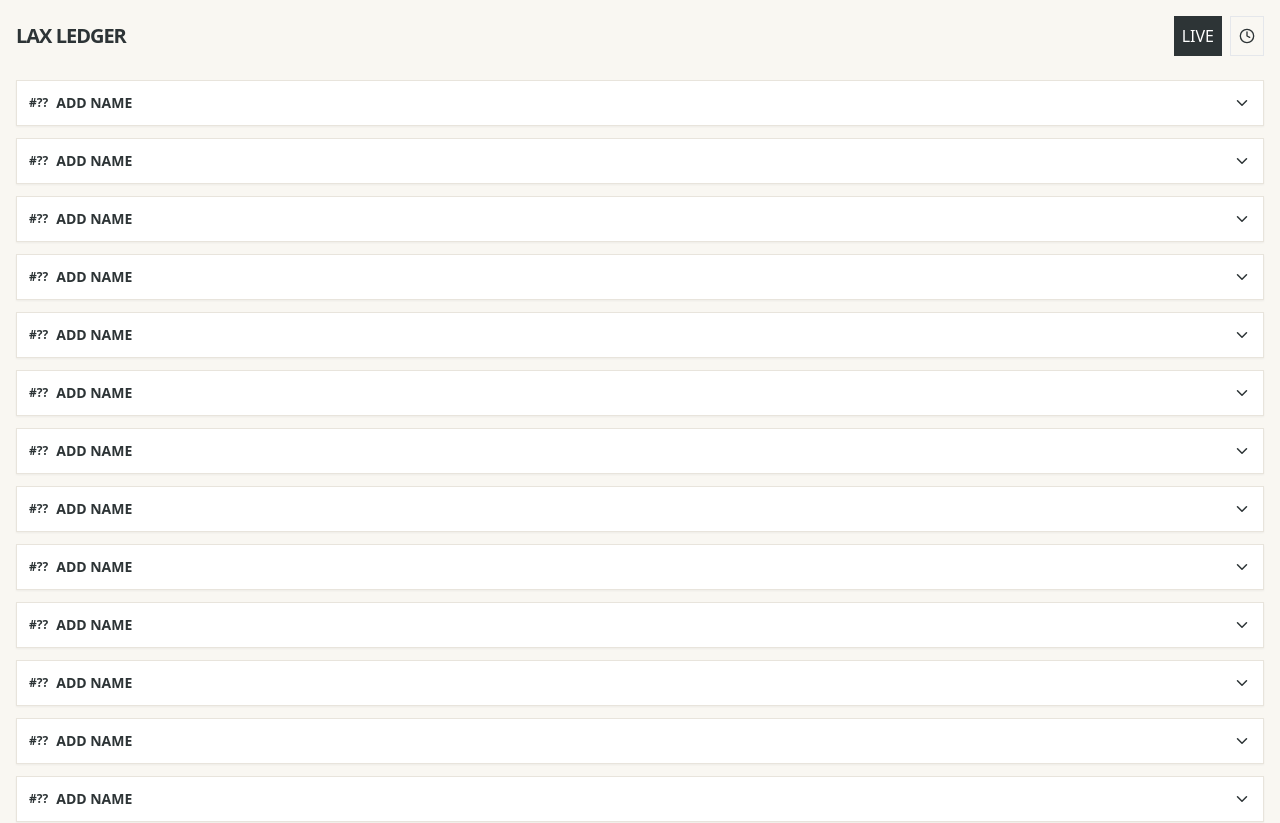
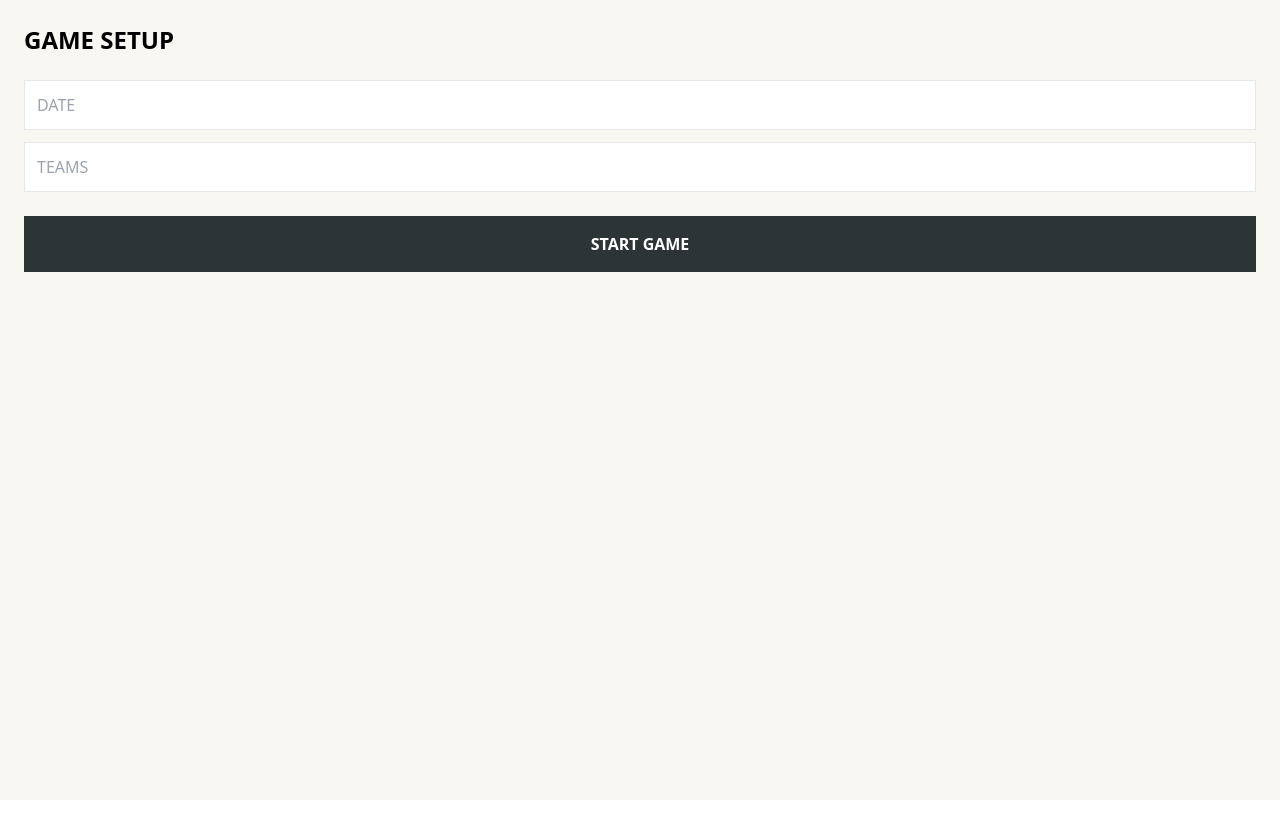
Before and after one commit to stylesmatthewr-creator/laxledgerfield, a React (Vite) app: page / in a window 1280 px wide. Shown: the top 823 px of the page. After the commit the page ends 800 px from the top, so only its background shows below. Built offline with nearby package versions, Linux system fonts and the light colour scheme.

Commit message:
Add files via upload

```diff
--- a/src/App.jsx
+++ b/src/App.jsx
@@ -1,5 +1,5 @@
 import React, { useState, useEffect } from 'react';
-import { ChevronDown, ChevronUp, Save, Clock } from 'lucide-react';
+import { ChevronDown, ChevronUp, Save, Clock, Play } from 'lucide-react';
 
 const POSITIONS = {
   MIDFIELD: ['SHOTS', 'GOALS', 'ASSISTS', 'GB', 'DRAWS', 'TO'],
@@ -9,83 +9,73 @@ const POSITIONS = {
 };
 
 const App = () => {
-  const [view, setView] = useState('LIVE'); // 'LIVE' or 'HISTORY'
-  const [players, setPlayers] = useState(() => {
-    const saved = localStorage.getItem('lax-live');
-    return saved ? JSON.parse(saved) : Array.from({ length: 15 }, (_, i) => ({
+  const [gameState, setGameState] = useState('SETUP'); // SETUP, LIVE, HISTORY
+  const [gameInfo, setGameInfo] = useState({ date: '', teams: '' });
+  const [players, setPlayers] = useState(() => Array.from({ length: 15 }, (_, i) => ({
       id: i, number: '', name: '', position: 'MIDFIELD', collapsed: true,
       stats: { SHOTS: 0, GOALS: 0, ASSISTS: 0, GB: 0, DRAWS: 0, TO: 0, SAVES: 0, INTERCEPTIONS: 0 }
-    }));
-  });
+  })));
   const [pastGames, setPastGames] = useState(() => JSON.parse(localStorage.getItem('lax-history') || '[]'));
-
-  useEffect(() => { localStorage.setItem('lax-live', JSON.stringify(players)); }, [players]);
-  useEffect(() => { localStorage.setItem('lax-history', JSON.stringify(pastGames)); }, [pastGames]);
 
   const updateStat = (id, stat, delta) => {
     setPlayers(players.map(p => p.id === id ? { ...p, stats: { ...p.stats, [stat]: Math.max(0, p.stats[stat] + delta) } } : p));
   };
 
   const endGame = () => {
-    const gameRecord = { date: new Date().toLocaleDateString(), players };
-    setPastGames([...pastGames, gameRecord]);
-    setPlayers(players.map(p => ({ ...p, stats: Object.fromEntries(Object.keys(p.stats).map(k => [k, 0])) })));
-    alert("Game saved to history!");
+    setPastGames([...pastGames, { ...gameInfo, players }]);
+    setGameState('SETUP');
   };
 
+  if (gameState === 'SETUP') return (
+    <div className="p-6 bg-[#F9F7F2] min-h-screen">
+      <h1 className="text-2xl font-black mb-6">GAME SETUP</h1>
+      <input className="w-full p-3 mb-3 border" placeholder="DATE" onChange={(e) => setGameInfo({...gameInfo, date: e.target.value})} />
+      <input className="w-full p-3 mb-6 border" placeholder="TEAMS" onChange={(e) => setGameInfo({...gameInfo, teams: e.target.value})} />
+      <button onClick={() => setGameState('LIVE')} className="w-full bg-[#2D3436] text-white py-4 font-bold">START GAME</button>
+    </div>
+  );
+
   return (
-    <div className="min-h-screen bg-[#F9F7F2] p-4 font-sans uppercase text-[#2D3436]">
+    <div className="min-h-screen bg-[#F9F7F2] p-4 font-sans uppercase">
       <div className="flex justify-between items-center mb-6">
-        <h1 className="text-xl font-black tracking-tighter">LAX LEDGER</h1>
-        <div className="flex gap-2">
-          <button onClick={() => setView('LIVE')} className={`p-2 ${view === 'LIVE' ? 'bg-[#2D3436] text-white' : 'border'}`}>LIVE</button>
-          <button onClick={() => setView('HISTORY')} className={`p-2 ${view === 'HISTORY' ? 'bg-[#2D3436] text-white' : 'border'}`}><Clock size={16}/></button>
-        </div>
+        <h1 className="text-xl font-black">LAX LEDGER</h1>
+        <button onClick={endGame} className="bg-red-900 text-white px-3 py-1 text-xs">END</button>
       </div>
 
-      {view === 'LIVE' ? (
       <div className="space-y-3 pb-20">
         {players.map((p, idx) => (
-            <div key={p.id} className="bg-white border border-[#E8E4DC] p-3 shadow-sm">
+          <div key={p.id} className="bg-white border p-3 shadow-sm">
             <div className="flex justify-between items-center cursor-pointer" onClick={() => setPlayers(players.map(pl => pl.id === p.id ? {...pl, collapsed: !pl.collapsed} : pl))}>
-                <div className="flex gap-2 items-center truncate">
-                  <span className="font-bold text-xs">#{p.number || '??'}</span>
-                  <span className="font-bold text-sm truncate">{p.name || 'ADD NAME'}</span>
-                </div>
-                <div className="flex items-center gap-3">
-                  {!p.collapsed && <div className="text-[9px] font-bold flex gap-2">
-                    {POSITIONS[p.position].map(s => <span key={s}>{s.slice(0,2)}:{p.stats[s]}</span>)}
-                  </div>}
+              <div className="truncate"><span className="text-xs">#{p.number || '??'}</span> <span className="font-bold text-sm">{p.name || 'ADD NAME'}</span></div>
               {p.collapsed ? <ChevronDown size={18} /> : <ChevronUp size={18} />}
             </div>
+
+            {p.collapsed ? (
+              <div className="flex gap-3 mt-2 overflow-x-auto text-[10px] font-bold">
+                {POSITIONS[p.position].map(s => <span key={s}>{s.slice(0,2)}:{p.stats[s]}</span>)}
               </div>
-
-              {!p.collapsed && (
-                <div className="mt-3 pt-3 border-t grid grid-cols-5 gap-1">
-                  <div className="col-span-5 flex gap-2 mb-2">
-                    <input placeholder="#" value={p.number} onChange={(e) => { const n = [...players]; n[idx].number = e.target.value; setPlayers(n); }} className="w-12 border p-1 text-center text-sm" />
+            ) : (
+              <div className="mt-3 pt-3 border-t">
+                <div className="flex gap-2 mb-3">
+                  <input placeholder="#" value={p.number} onChange={(e) => { const n = [...players]; n[idx].number = e.target.value; setPlayers(n); }} className="w-12 border p-1 text-sm" />
                   <input placeholder="NAME" value={p.name} onChange={(e) => { const n = [...players]; n[idx].name = e.target.value; setPlayers(n); }} className="flex-1 border p-1 text-sm" />
                   <select value={p.position} onChange={(e) => { const n = [...players]; n[idx].position = e.target.value; setPlayers(n); }} className="border p-1 text-[10px]">{Object.keys(POSITIONS).map(pos => <option key={pos} value={pos}>{pos}</option>)}</select>
                 </div>
+                <div className="flex overflow-x-auto gap-1">
                   {POSITIONS[p.position].map(s => (
-                    <div key={s} className="flex flex-col items-center">
+                    <div key={s} className="flex flex-col items-center min-w-[50px]">
                       <span className="text-[7px] font-bold">{s}</span>
-                      <button onClick={() => updateStat(p.id, s, 1)} className="w-full bg-[#2D3436] text-white text-[10px]">+</button>
-                      <div className="w-full text-center font-bold text-sm bg-[#F9F7F2] border">{p.stats[s]}</div>
-                      <button onClick={() => updateStat(p.id, s, -1)} className="w-full bg-[#2D3436] text-white text-[10px]">-</button>
+                      <button onClick={() => updateStat(p.id, s, 1)} className="w-full bg-[#2D3436] text-white">+</button>
+                      <div className="w-full text-center font-bold text-sm border">{p.stats[s]}</div>
+                      <button onClick={() => updateStat(p.id, s, -1)} className="w-full bg-[#2D3436] text-white">-</button>
                     </div>
                   ))}
+                </div>
               </div>
             )}
           </div>
         ))}
-          <button onClick={endGame} className="w-full bg-[#C5A059] text-white font-bold py-3 mt-4 flex justify-center gap-2"><Save size={18}/> END GAME & SAVE</button>
       </div>
-      ) : (
-        <div className="space-y-4">
-          {pastGames.map((g, i) => <div key={i} className="p-4 bg-white border">GAME FROM {g.date}</div>)}
-        </div>
-      )}
     </div>
   );
 };
```
Lines whose indentation alone changed are shown as unchanged.
